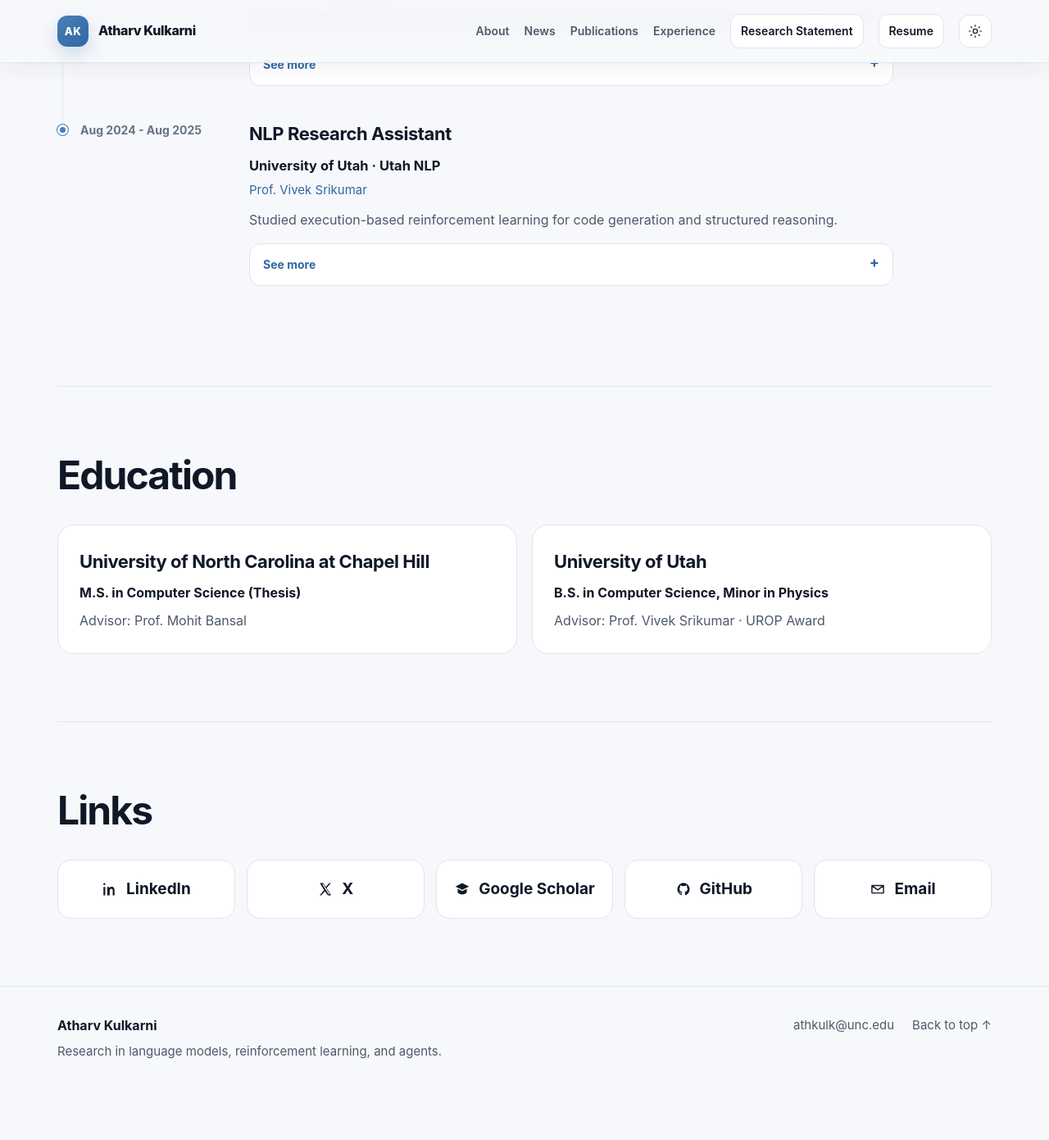
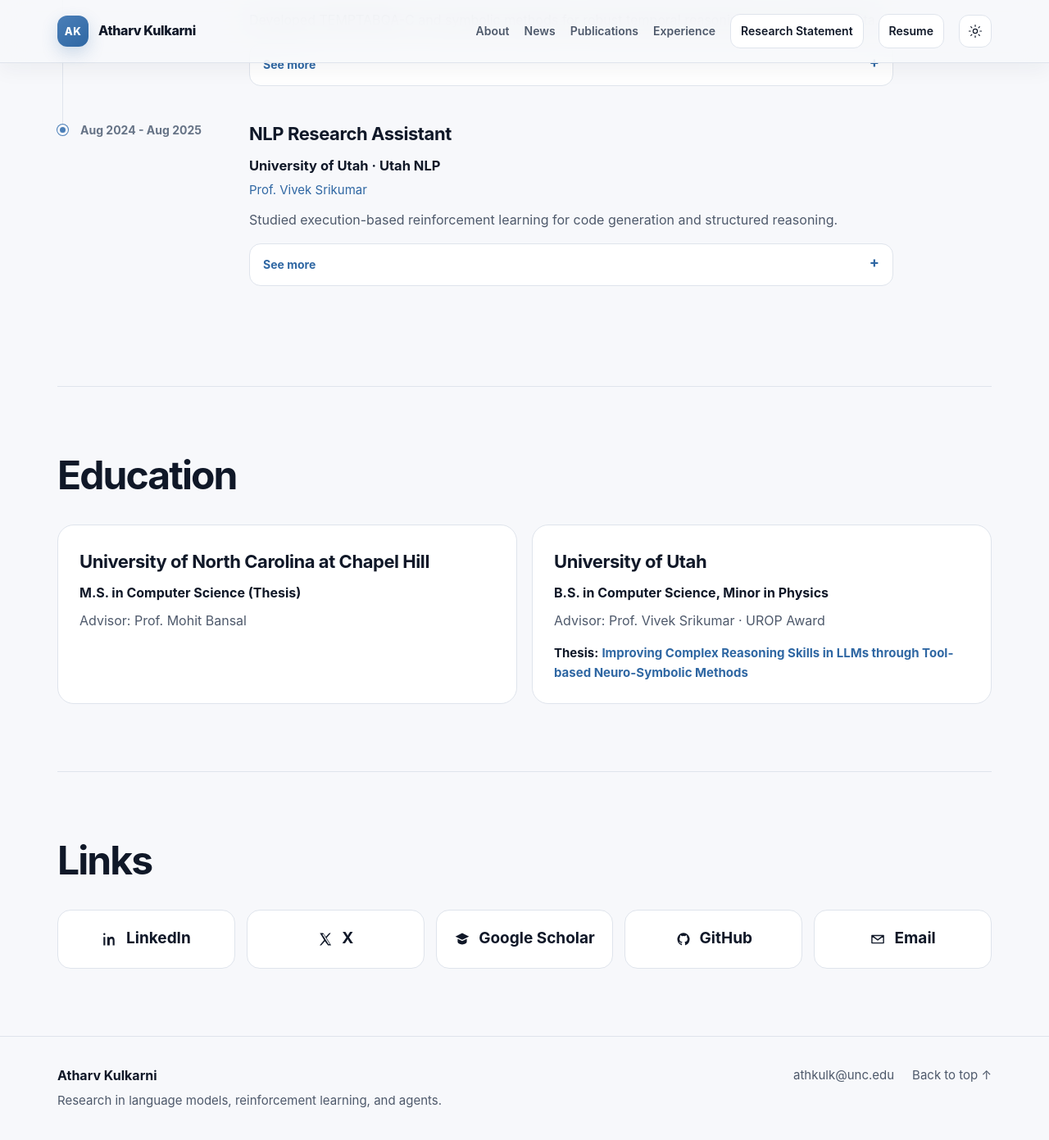
Before and after one commit to AtharvKulkarni22/AtharvKulkarni22.github.io, a Jekyll site: the page built from index.html, in a window 1280 px wide and 1400 px high, scrolled down 4797 px. Shown: the top 1391 px of the window at 82% size. Built offline with Jekyll 4.4.1, drawn with Linux system fonts in a browser that asks for light colours; before the commit the page ends 6137 px from its top, so only the background shows below that.

Commit message:
Add thesis

```diff
--- a/_data/education.yml
+++ b/_data/education.yml
@@ -5,3 +5,5 @@
 - school: "University of Utah"
   degree: "B.S. in Computer Science, Minor in Physics"
   detail: "Advisor: Prof. Vivek Srikumar · UROP Award"
+  thesis: "Improving Complex Reasoning Skills in LLMs through Tool-based Neuro-Symbolic Methods"
+  thesis_url: "https://drive.google.com/drive/folders/1CvHz-d3qHhbSt1BQ7WQ5TCjXmhy2hI7V"
--- a/assets/css/style.scss
+++ b/assets/css/style.scss
@@ -262,6 +262,27 @@ html[data-theme="dark"] .theme-icon-moon { display: block; }
 .education-card p { margin: 6px 0 0; color: var(--muted); font-size: 16px; }
 .education-card .degree { color: var(--text); font-weight: 700; }
 
+.education-thesis {
+  margin-top: 14px !important;
+  font-size: 15px !important;
+  line-height: 1.55;
+}
+
+.education-thesis span {
+  color: var(--text);
+  font-weight: 700;
+}
+
+.education-thesis a {
+  color: var(--accent-strong);
+  font-weight: 650;
+}
+
+.education-thesis a:hover {
+  text-decoration: underline;
+  text-underline-offset: 3px;
+}
+
 .social-section { padding-top: 82px; }
 .social-links-large { display: grid; grid-template-columns: repeat(5, minmax(0, 1fr)); gap: 14px; }
 .social-links-large a {
--- a/index.html
+++ b/index.html
@@ -171,6 +171,15 @@ title: Atharv Kulkarni
         <h3>{{ item.school }}</h3>
         <p class="degree">{{ item.degree }}</p>
         <p>{{ item.detail }}</p>
+
+        {% if item.thesis and item.thesis != "" %}
+        <p class="education-thesis">
+          <span>Thesis:</span>
+          <a href="{{ item.thesis_url }}" target="_blank" rel="noopener">
+            {{ item.thesis }}
+          </a>
+        </p>
+        {% endif %}
       </article>
       {% endfor %}
     </div>
```
